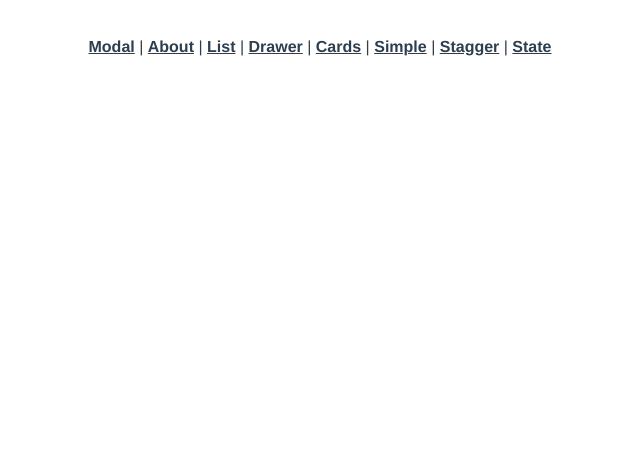
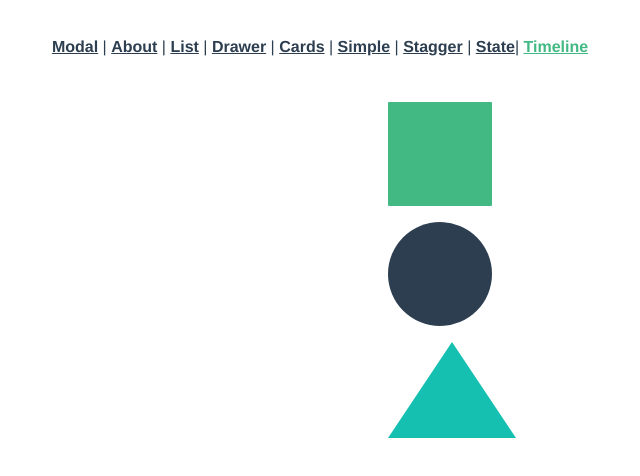
Before and after one commit to vlad-pro/vue-animations, a Vue app: page /timeline in a window 1280 px wide. Shown: the top 476 px of the page, without its empty margins (320-960 px from the left). Built offline with nearby package versions, Linux system fonts and the light colour scheme.

Commit message:
timelines

```diff
--- a/src/App.vue
+++ b/src/App.vue
@@ -8,7 +8,8 @@
       <router-link to="/cards">Cards</router-link> |
       <router-link to="/simple">Simple</router-link> |
       <router-link to="/stagger">Stagger</router-link> |
-      <router-link to="/state">State</router-link>
+      <router-link to="/state">State</router-link>|
+      <router-link to="/timeline">Timeline</router-link>
     </div>
     <!-- <transition name="slide-fade" mode="out-in"> -->
     <router-view />
--- a/src/router/index.js
+++ b/src/router/index.js
@@ -52,6 +52,12 @@ const routes = [
     name: 'state',
     component: () =>
       import(/* webpackChunkName: "state" */ '../views/State.vue')
+  },
+  {
+    path: '/timeline',
+    name: 'timeline',
+    component: () =>
+      import(/* webpackChunkName: "timeline" */ '../views/TimeLine.vue')
   }
 ]
 
--- /dev/null
+++ b/src/views/TimeLine.vue
@@ -0,0 +1,44 @@
+<template>
+  <div id="container">
+    <div id="square"></div>
+    <div id="circle"></div>
+    <div id="triangle"></div>
+  </div>
+</template>
+
+<script>
+import gsap from 'gsap'
+export default {
+  mounted() {
+    let tl = gsap.timeline({ repeat: -1, repeatDelay: 1 })
+    tl.to('#square', { x: 700, duration: 2, ease: 'expot.out' })
+    tl.to('#circle', { x: 700, duration: 2, ease: 'expot.out' }, '<')
+    tl.to('#triangle', { x: 700, duration: 2, ease: 'expot.out' }, '<')
+  }
+}
+</script>
+
+<style scoped>
+#square {
+  height: 6.5em;
+  width: 6.5em;
+  border-radius: 1%;
+  background-color: #42b983;
+  margin-top: 1em;
+}
+#circle {
+  height: 6.5em;
+  width: 6.5em;
+  border-radius: 50%;
+  background-color: #2c3e50;
+  margin-top: 1em;
+}
+#triangle {
+  width: 0;
+  height: 0;
+  border-left: 4em solid transparent;
+  border-right: 4em solid transparent;
+  border-bottom: 6em solid #16c0b0;
+  margin-top: 1em;
+}
+</style>
```
